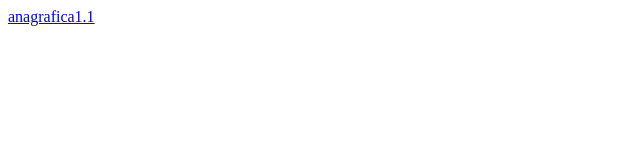
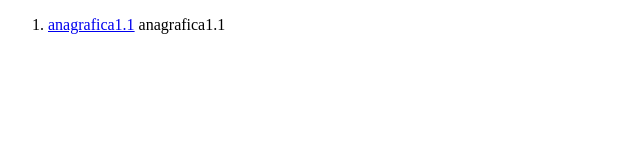
Before and after one commit to GiuAzzarello/lavori, a plain HTML site: page index.html in a window 1280 px wide. Shown: the whole page, without its empty margins (0-640 px from the left). Drawn offline with Linux system fonts and the light colour scheme.

Commit message:
Update index.html

```diff
--- a/index.html
+++ b/index.html
@@ -1,8 +1,15 @@
 <!DOCTYPE html>
 <html>
+  <head>
+    <title> Giuseppe Azzarello lavoro TPS</title>
+  </head>
   <body>
-    <a href="https://giuazzarello.github.io/lavori/anagrafica.html">
+    <ol>
+      <li>
+    <a href="https://giuazzarello.github.io/lavori/anagrafica.html"><n3> anagrafica1.1</n3></a>
       anagrafica1.1
+      </li>
+    </ol>
     </a>
   </body>
 </html>
```
